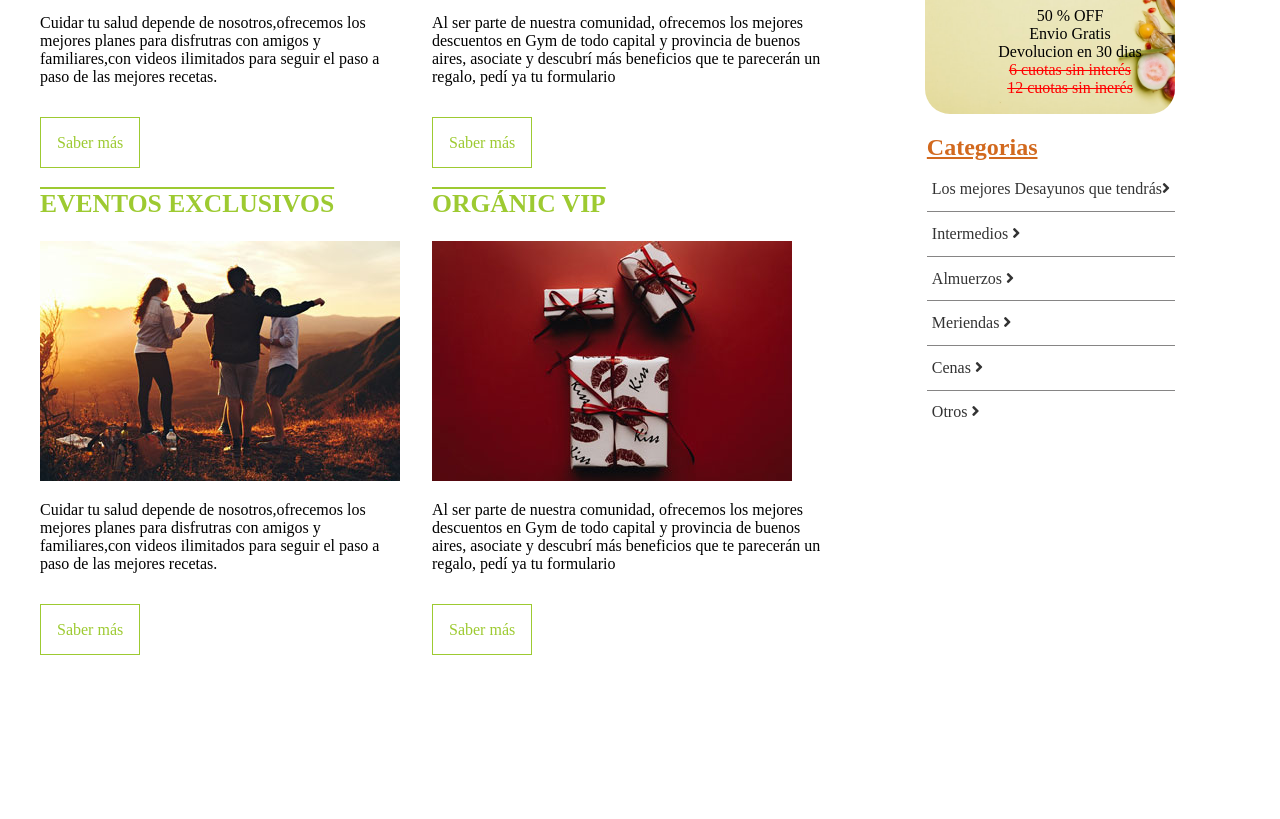
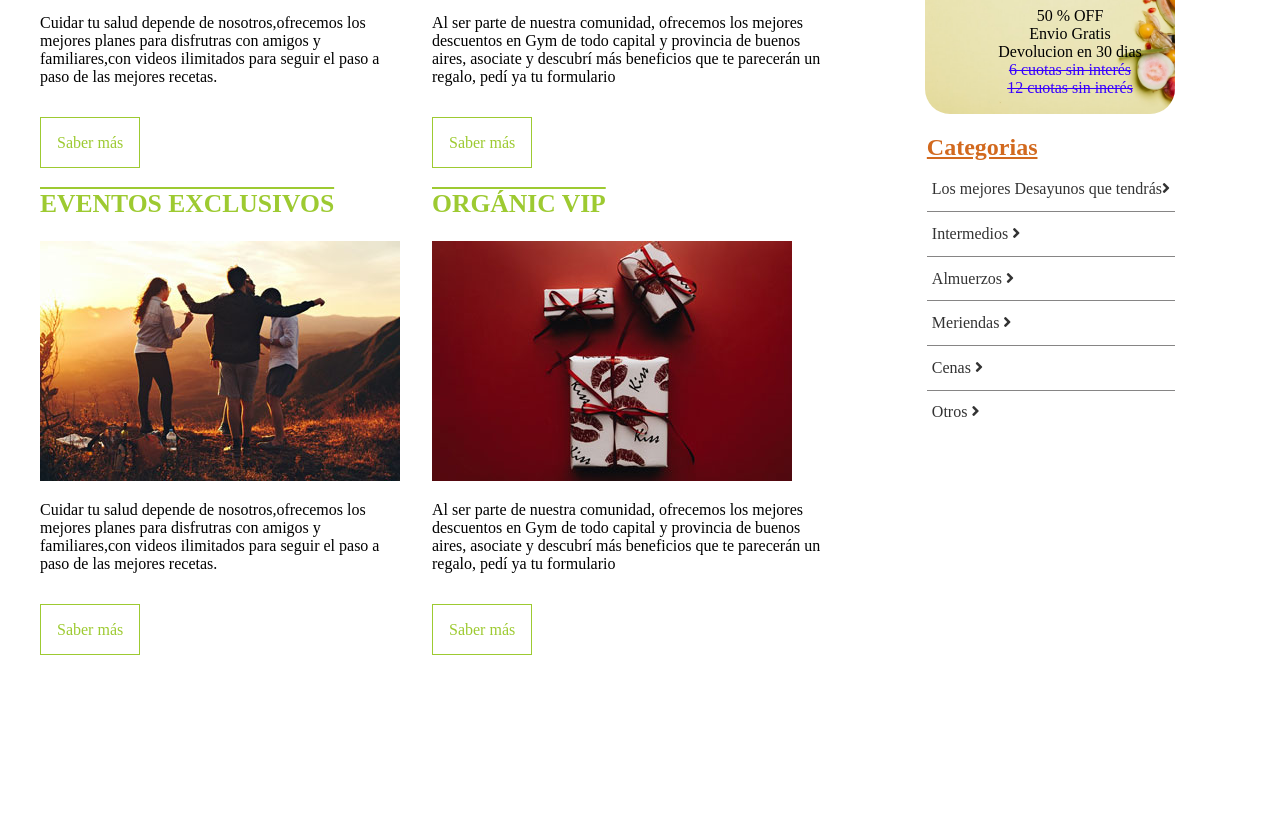
Before and after one commit to BrayannFarfan/OrganicStore, a plain HTML site: page index.html in a window 1280 px wide. Shown: the part 1591-2410 px from the top of the page. Drawn offline with Linux system fonts and the light colour scheme.

Commit message:
probando ssh

```diff
--- a/default.css
+++ b/default.css
@@ -232,7 +232,7 @@ body {
 }
 .box1 .line {
   text-decoration: line-through;
-  color: red;
+  color: rgb(55, 0, 255);
 }
 /*********************************************************************************/
 /* Footer                                                                        */
```
